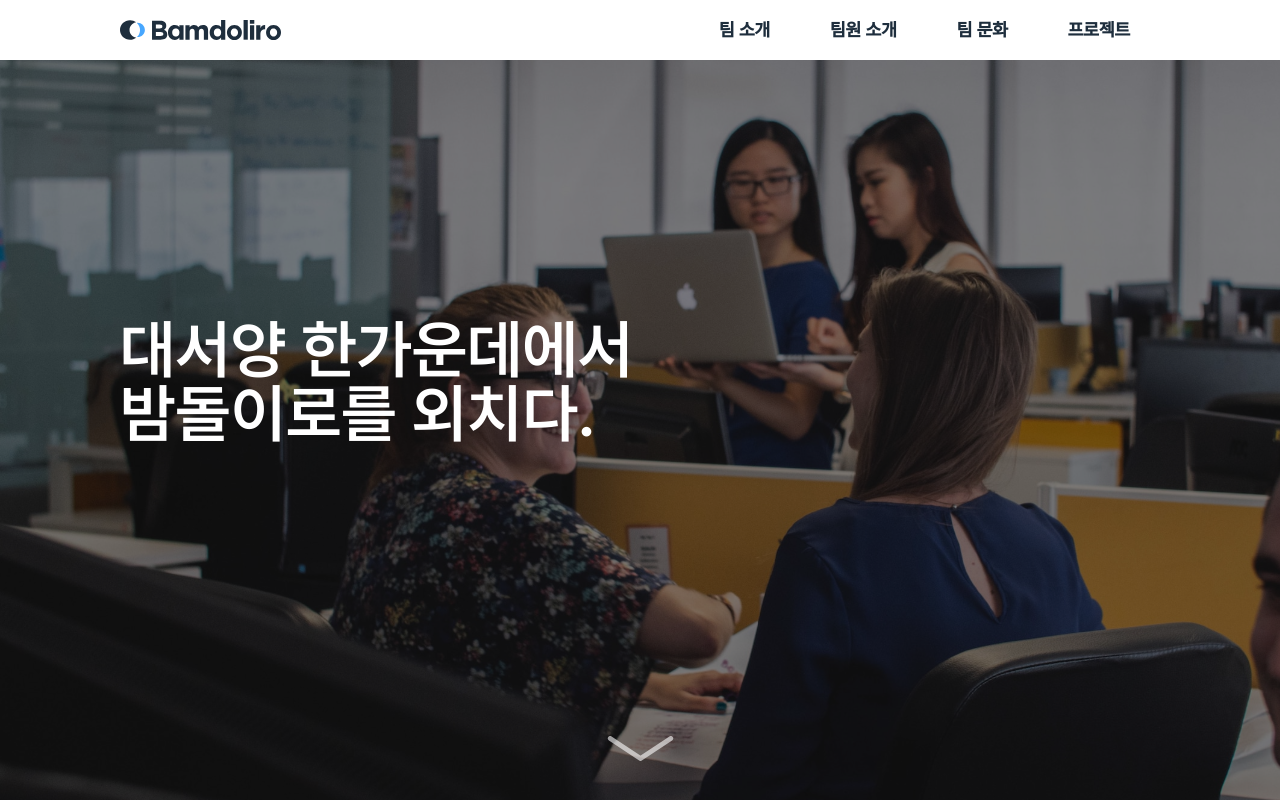
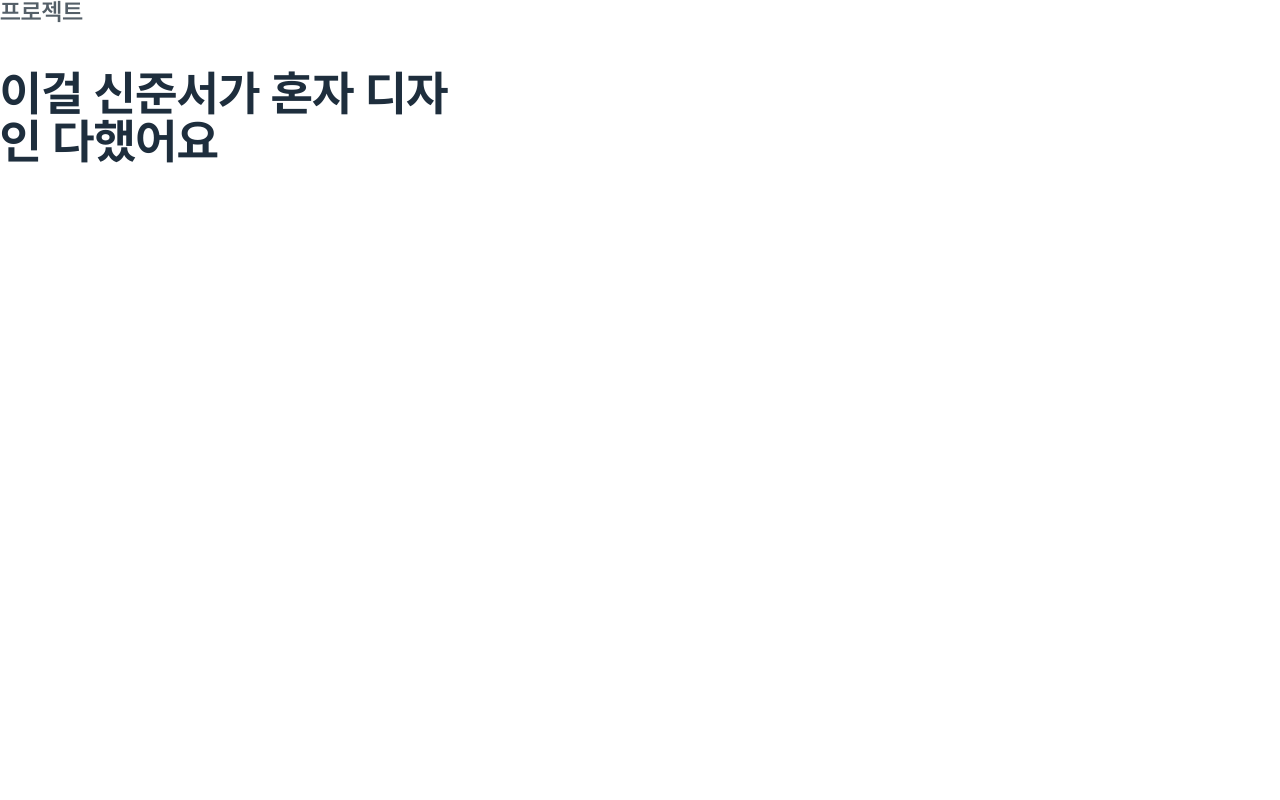
Before and after one commit to Bamdoliro/Bamdoliro, a React (Create React App) app: page / in a window 1280 px wide. Built offline with nearby package versions, Linux system fonts and the light colour scheme.

Commit message:
ADD :: Title-Wrap 추가

```diff
--- a/src/App.tsx
+++ b/src/App.tsx
@@ -1,5 +1,6 @@
 import React from 'react';
 import { ThemeProvider } from 'styled-components';
+import TitleWrap from './components/common/TItleWrap';
 import * as P from './pages';
 import theme from './shared/styles/theme';
 import Header from './components/Header';
@@ -7,8 +8,9 @@ import Header from './components/Header';
 export default function App() {
   return (
     <ThemeProvider theme={theme}>
-      <Header />
-      <P.Main />
+      {/* <Header /> */}
+      {/* <P.Main /> */}
+      <TitleWrap />
     </ThemeProvider>
   );
 }
--- /dev/null
+++ b/src/components/common/TItleWrap/index.tsx
@@ -0,0 +1,15 @@
+import * as T from '../../../shared/styles/text';
+import * as S from './style';
+
+export default function TitleWrap() {
+  return (
+    <S.Wrap>
+      <T.SubTitle color="#545F68">프로젝트</T.SubTitle>
+      <S.TextArea>
+        <T.TitleOne color="#1E2E3D">
+          이걸 신준서가 혼자 디자인 다했어요
+        </T.TitleOne>
+      </S.TextArea>
+    </S.Wrap>
+  );
+}
--- /dev/null
+++ b/src/components/common/TItleWrap/style.ts
@@ -0,0 +1,8 @@
+import styled from 'styled-components';
+
+export const Wrap = styled.div``;
+
+export const TextArea = styled.div`
+  max-width: 473px;
+  padding-top: 45px;
+`;
```
